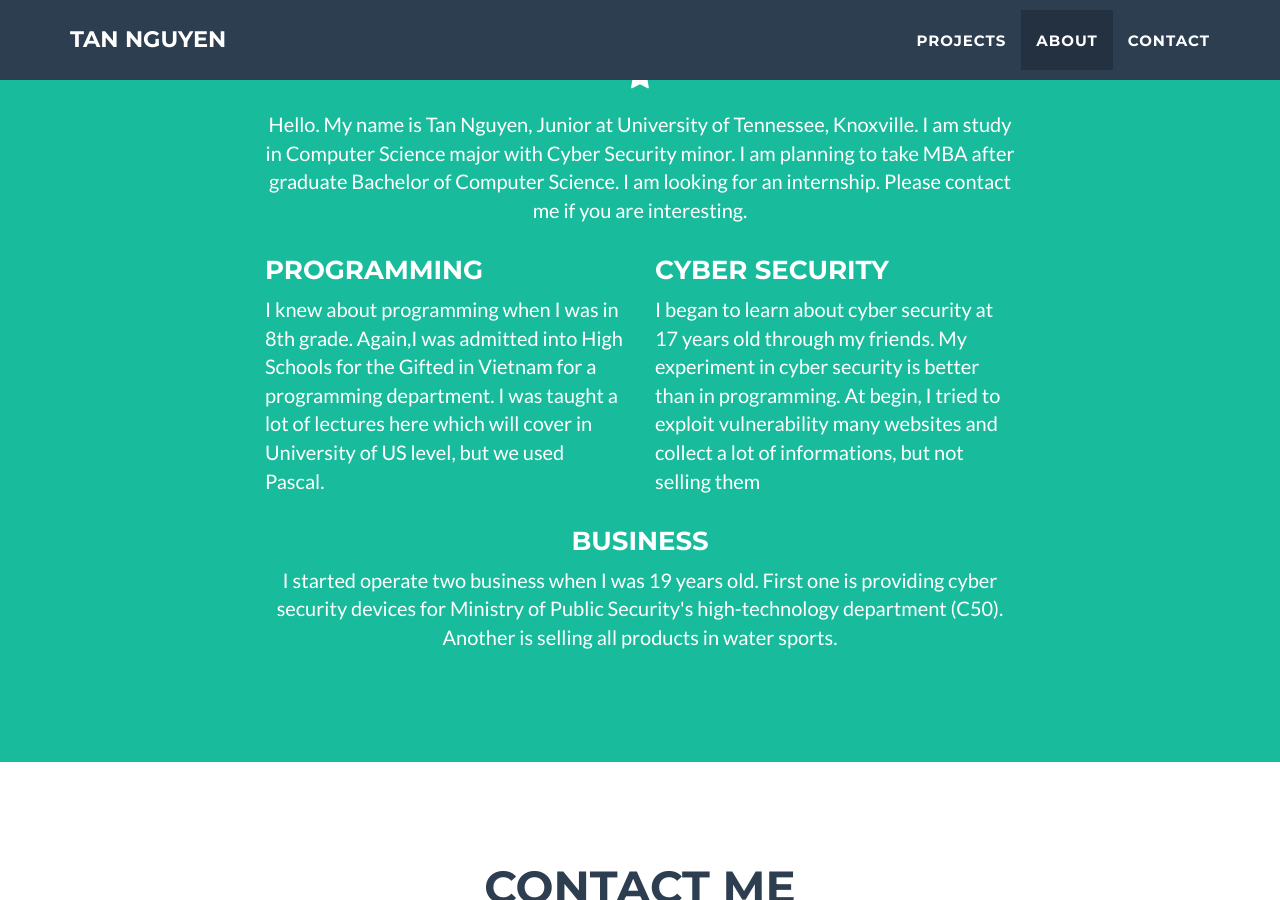
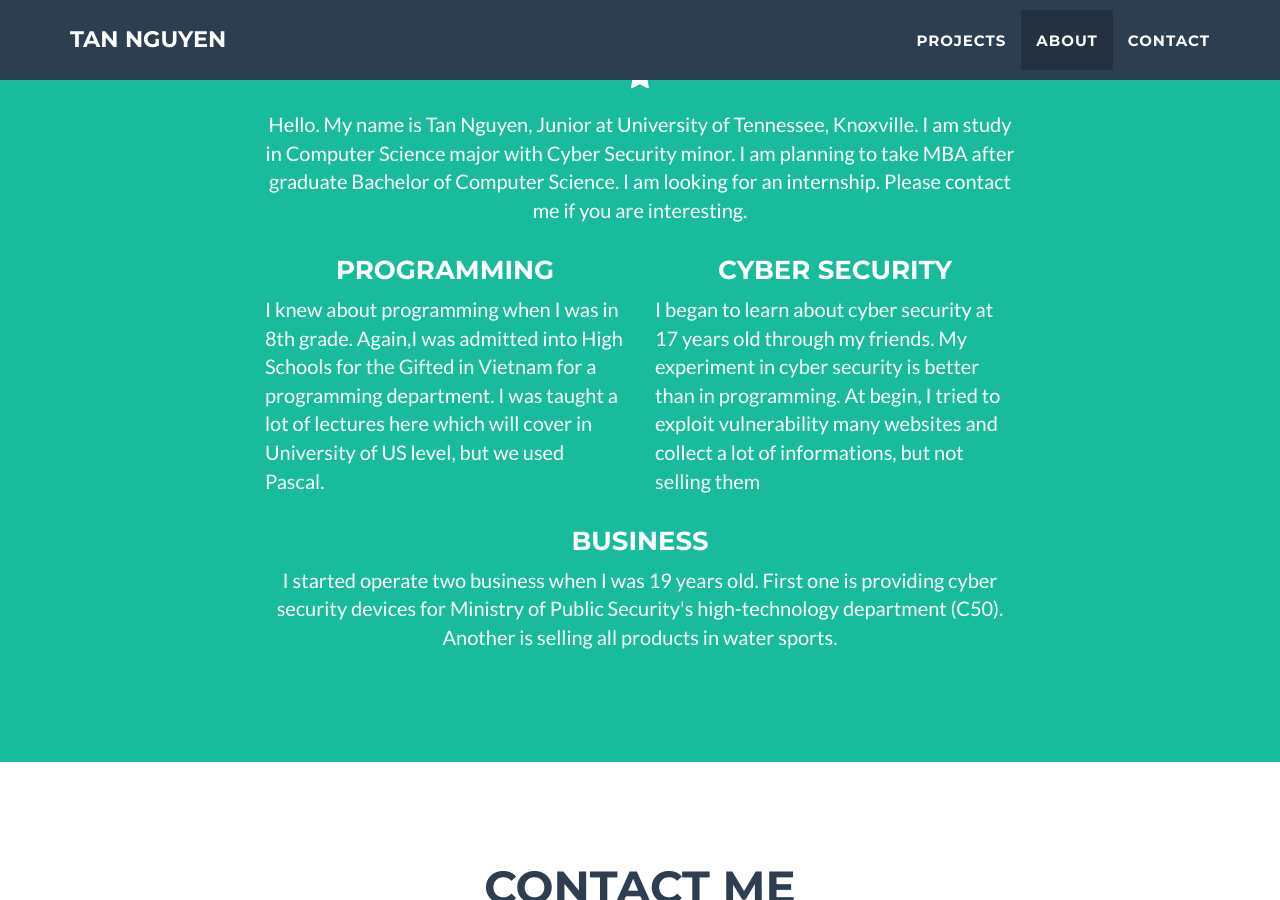
Before and after one commit to tannguyencanh/tannguyencanh.github.io, a Jekyll site: the page built from index.html, in a window 1280 px wide and 900 px high, scrolled down 1780 px. Built offline with Jekyll 4.4.1, drawn with Linux system fonts in a browser that asks for light colours.

Commit message:
Update about.html

```diff
--- a/_includes/about.html
+++ b/_includes/about.html
@@ -12,11 +12,11 @@
                     <p>Hello. My name is Tan Nguyen, Junior at University of Tennessee, Knoxville. I am study in Computer Science major with Cyber Security minor. I am planning to take MBA after graduate Bachelor of Computer Science. I am looking for an internship. Please contact me if you are interesting.</p>
                 </div>
                 <div class="col-lg-4 col-lg-offset-2">
-                    <h3 text-center>Programming</h3>
+                    <h3 align="center">Programming</h3>
                     <p>I knew about programming when I was in 8th grade. Again,I was admitted into High Schools for the Gifted in Vietnam for a programming department. I was taught a lot of lectures here which will cover in University of US level, but we used Pascal.</p>
                 </div>
                 <div class="col-lg-4">
-                    <h3 text-center>Cyber Security</h3>
+                    <h3 align="center">Cyber Security</h3>
                     <p>I began to learn about cyber security at 17 years old through my friends. My experiment in cyber security is better than in programming. At begin, I tried to exploit vulnerability many websites and collect a lot of informations, but not selling them</p>
                 </div>
                 <div class="col-lg-8 col-lg-offset-2 text-center">
```
